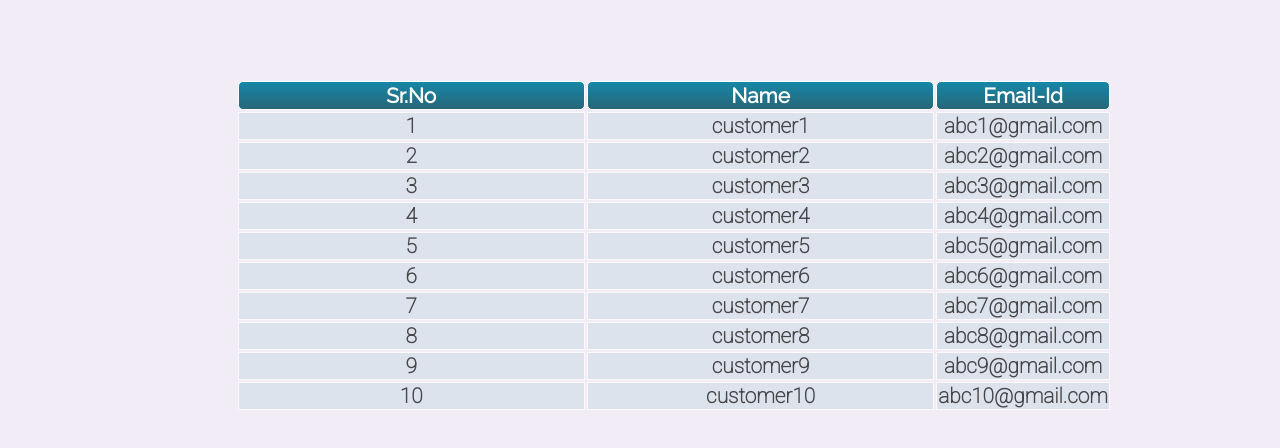
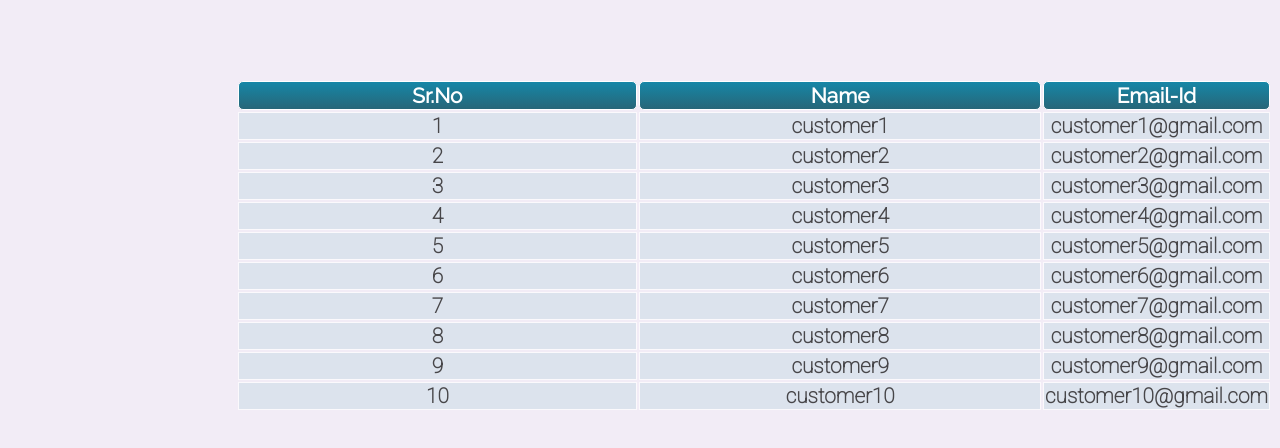
Before and after one commit to GurjeetSingh01/GurjeetSingh-dot.github.io, a plain HTML site: page customers.html in a window 1280 px wide. Shown: the part 118-566 px from the top of the page. Drawn offline with Linux system fonts and the light colour scheme.

Commit message:
Update customers.html

```diff
--- a/customers.html
+++ b/customers.html
@@ -39,61 +39,61 @@
       <tr>
         <td>1</td>
         <td>customer1</td>
-        <td>abc1@gmail.com</td>
+        <td>customer1@gmail.com</td>
       </tr>
 
       <tr>
         <td>2</td>
         <td>customer2</td>
-        <td>abc2@gmail.com</td>
+        <td>customer2@gmail.com</td>
       </tr>
 
       <tr>
         <td>3</td>
         <td>customer3</td>
-        <td>abc3@gmail.com</td>
+        <td>customer3@gmail.com</td>
       </tr>
 
       <tr>
         <td>4</td>
         <td>customer4</td>
-        <td>abc4@gmail.com</td>
+        <td>customer4@gmail.com</td>
       </tr>
 
       <tr>
         <td>5</td>
         <td>customer5</td>
-        <td>abc5@gmail.com</td>
+        <td>customer5@gmail.com</td>
       </tr>
 
       <tr>
         <td>6</td>
         <td>customer6</td>
-        <td>abc6@gmail.com</td>
+        <td>customer6@gmail.com</td>
       </tr>
 
       <tr>
         <td>7</td>
         <td>customer7</td>
-        <td>abc7@gmail.com</td>
+        <td>customer7@gmail.com</td>
       </tr>
 
       <tr>
         <td>8</td>
         <td>customer8</td>
-        <td>abc8@gmail.com</td>
+        <td>customer8@gmail.com</td>
       </tr>
 
       <tr>
         <td>9</td>
         <td>customer9</td>
-        <td>abc9@gmail.com</td>
+        <td>customer9@gmail.com</td>
       </tr>
 
       <tr>
         <td>10</td>
         <td>customer10</td>
-        <td>abc10@gmail.com</td>
+        <td>customer10@gmail.com</td>
       </tr>
 
     </table>
```
